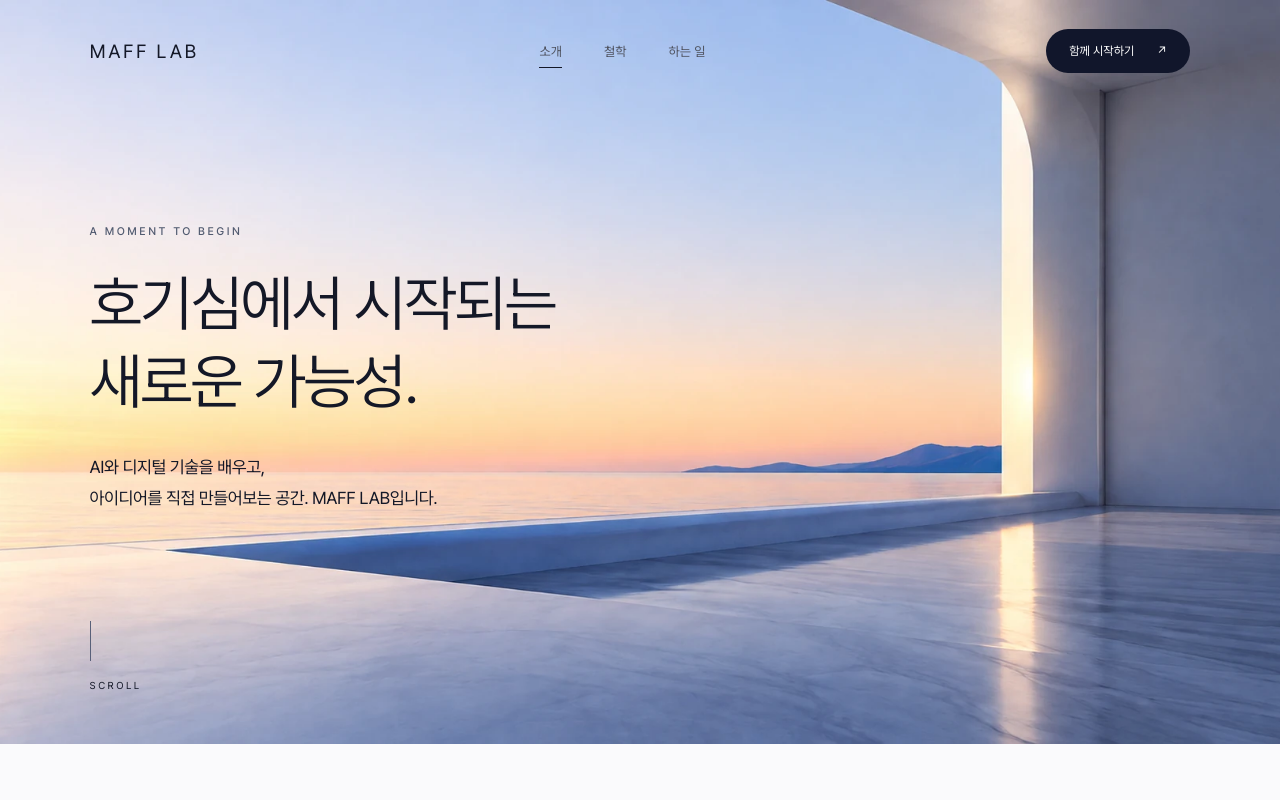
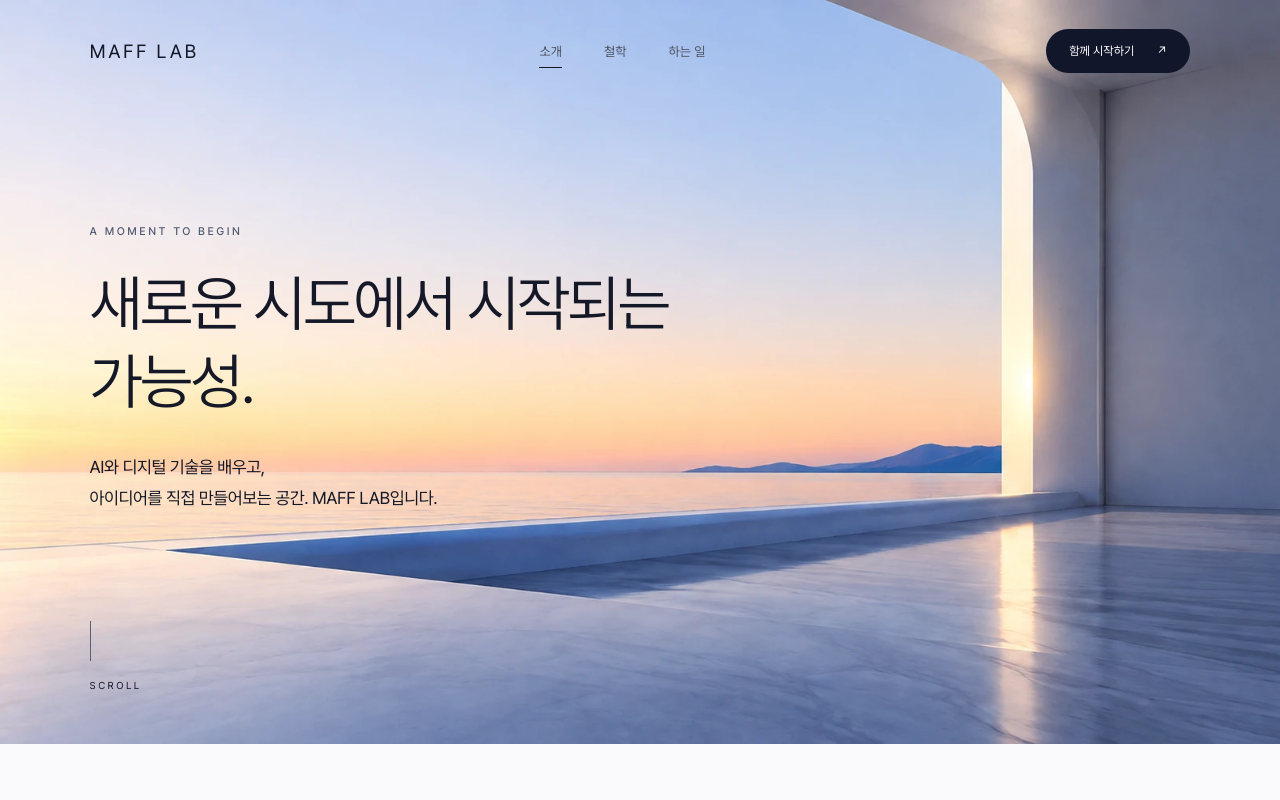
Before and after one commit to calmflow/calmflow.github.io, an Astro site: page / in a window 1280 px wide. Shown: the top 800 px of the page. Built offline with nearby package versions, Linux system fonts and the light colour scheme; Astro itself is replaced by a stand-in of ours.

Commit message:
copy: refine MAFF LAB hero and discovery wording

```diff
--- a/src/components/Hero.astro
+++ b/src/components/Hero.astro
@@ -2,7 +2,7 @@
   <img class="section-image hero-image" src="/images/hero.webp" width="1672" height="941" alt="잔잔한 바다와 수평선을 향해 열린 미니멀한 건축 공간" fetchpriority="high" />
   <div class="hero-content wrap">
     <p class="eyebrow hero-eyebrow">A MOMENT TO BEGIN</p>
-    <h1 id="hero-title">호기심에서 시작되는<br />새로운 가능성.</h1>
+    <h1 id="hero-title">새로운 시도에서 시작되는<br />가능성.</h1>
     <p class="hero-description">AI와 디지털 기술을 배우고,<br />아이디어를 직접 만들어보는 공간.<br class="mobile-break" /> MAFF LAB입니다.</p>
   </div>
   <a class="scroll-cue" href="#philosophy"><span></span>SCROLL</a>
```
